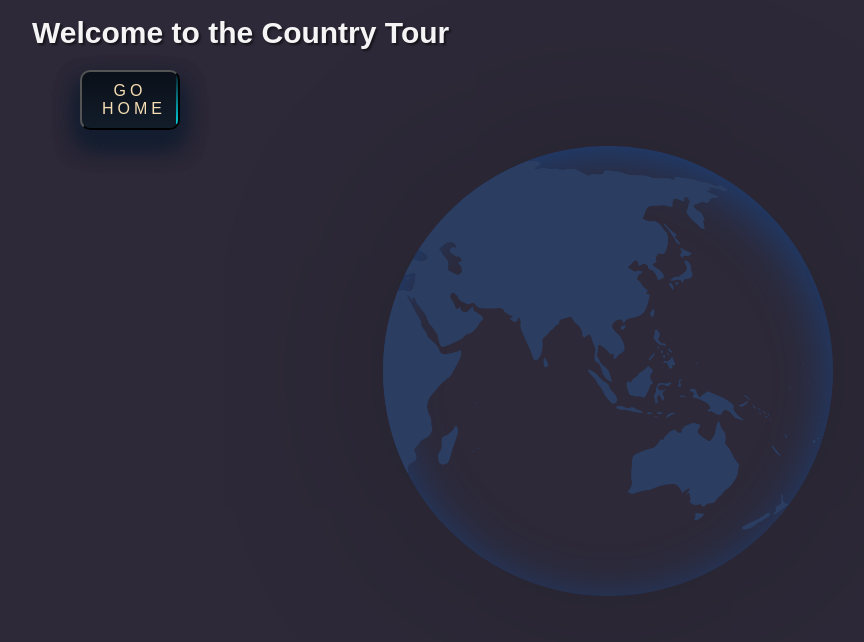
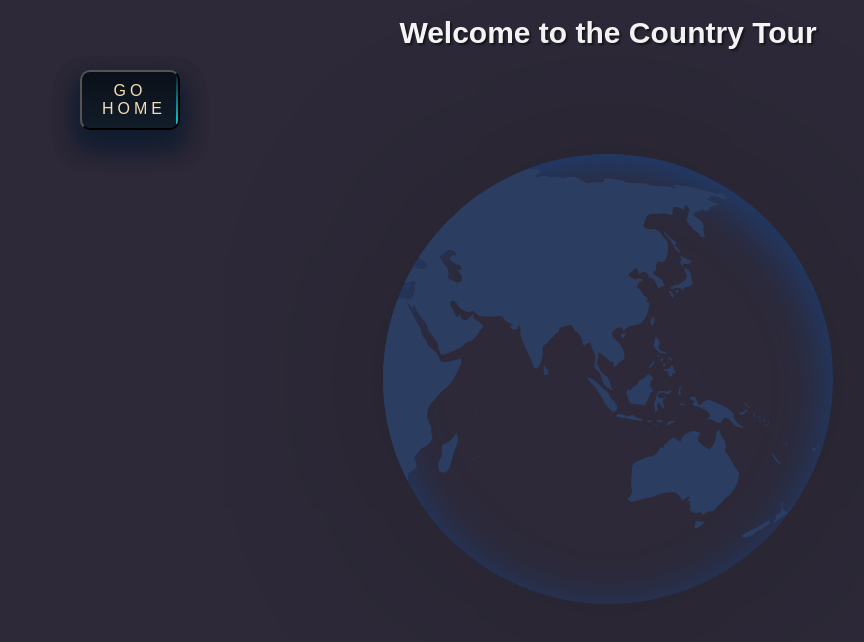
Before and after one commit to LucasRibotta/Project-Countries, a React (Create React App) app in the folder client/: page / in a window 1280 px wide. Shown: the top 642 px of the page, without its empty margins (32-896 px from the left). Built offline with nearby package versions, Linux system fonts and the light colour scheme.

Commit message:
landing ok

```diff
--- a/client/src/Views/Landing/LandingPage.module.css
+++ b/client/src/Views/Landing/LandingPage.module.css
@@ -44,7 +44,7 @@
     width: 100%;
     min-height: 100vh;
     text-align: center;
-     margin-left: auto;
+    margin-left: auto;
   }
 }
 
@@ -99,7 +99,6 @@
     margin-left: auto;
     width: calc(var(--globe-size) - 50px);
     height: calc(var(--globe-size) - 50px);
-
   }
 }
 
@@ -107,21 +106,19 @@
   .globe {
     align-items: center;
     margin-left: auto;
-    margin-right: auto;
     width: calc(var(--globe-size) - 50px);
     height: calc(var(--globe-size) - 50px);
-
   }
 }
 
-@media (min-width: 720px) {
+@media (min-width: 720px) and (max-width: 1023px) {
   .globe {
     margin-top: 1rem;
     align-items: center;
     margin-left: auto;
     margin-right: auto;
-    width: calc(var(--globe-size) - 50px);
-    height: calc(var(--globe-size) - 50px);
+    width: calc(var(--globe-size) - 100px);
+    height: calc(var(--globe-size) - 100px);
   }
 }
 
@@ -219,6 +216,36 @@
   margin-left: 5%;
   text-shadow: 2px 2px 2px rgba(0, 0, 0, 0.5);
   }
+
+  @media (min-width: 350px) {
+    .title {
+      margin-left: auto;
+      margin-right: auto;
+    }
+  }
+
+  @media (min-width: 769px) {
+    .title {
+      margin-left: auto;
+      margin-right: auto;
+    }
+  }
+
+  @media (min-width: 1024px) {
+    .title {
+      margin-right: auto;
+      margin-right: auto;
+
+    }
+  }
+
+  @media (min-width: 1280px) {
+    .title {
+      margin-left: auto;
+      margin-right: auto;
+    }
+  }
+
 
 
   .conteinerbtn {
```
